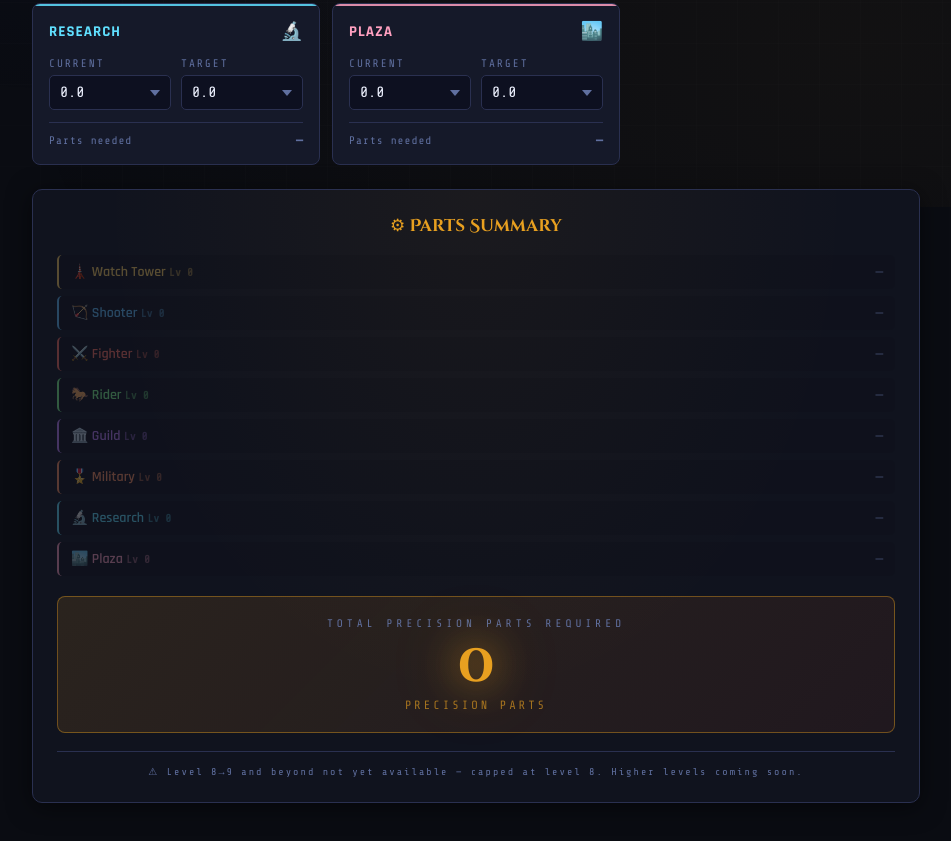
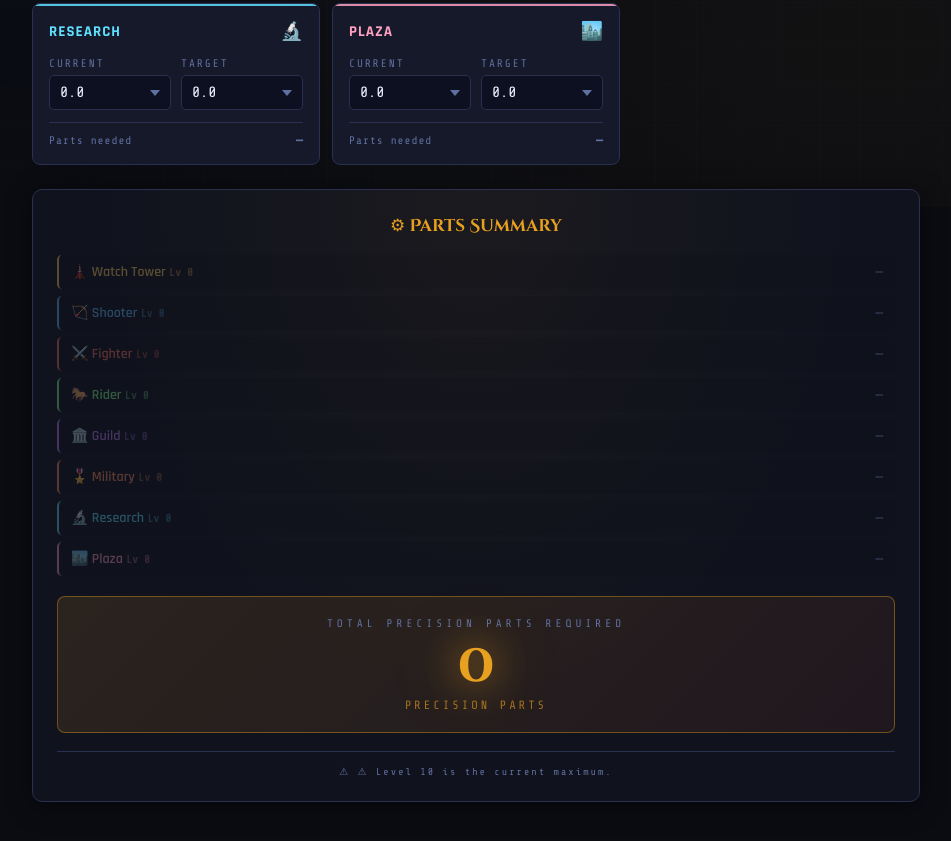
Before and after one commit to kitsunexbox-dev/darkwarpp, a plain HTML site: page index.html in a window 1280 px wide. Shown: the part 593-1434 px from the top of the page, without its empty margins (164-1115 px from the left). Drawn offline with nearby package versions, Linux system fonts and the light colour scheme.

Commit message:
added lvls 9 and 10

```diff
--- a/index.html
+++ b/index.html
@@ -403,7 +403,7 @@
       <div class="grand-total-unit">PRECISION PARTS</div>
     </div>
     <div id="overridesBlock"></div>
-    <div class="cap-note">⚠ Level 8→9 and beyond not yet available — capped at level 8. Higher levels coming soon.</div>
+    <div class="cap-note">⚠ ⚠ Level 10 is the current maximum.</div>
   </div>
 
 </div>
@@ -423,23 +423,23 @@ const BUILDINGS = [
 
 // COSTS[id][i] = full cost for level i → i+1  (index 0 = 0→1, index 7 = 7→8)
 const COSTS = {
-  watchTower: [ 900, 1100, 1300, 1550, 1850, 1500, 1600, 1750],
-  shooter:    [ 400,  450,  550,  650,  800,  600,  700,  800],
-  fighter:    [ 400,  450,  550,  650,  800,  600,  700,  800],
-  rider:      [ 400,  450,  550,  650,  800,  600,  700,  800],
-  guild:      [ 250,  250,  250,  350,  450,  350,  400,  500],
-  military:   [1250, 1500, 1800, 2200, 2600, 2000, 2200, 2400],
-  research:   [ 900, 1100, 1300, 1550, 1850, 2150, 2300, 2450],
-  plaza:      [ 150,  200,  200,  250,  300,  250,  300,  350],
+  watchTower: [ 900, 1100, 1300, 1550, 1850, 1500, 1600, 1750, 2000, 2250],
+  shooter:    [ 400,  450,  550,  650,  800,  600,  700,  800, 1110, 1500],
+  fighter:    [ 400,  450,  550,  650,  800,  600,  700,  800, 1110, 1500],
+  rider:      [ 400,  450,  550,  650,  800,  600,  700,  800, 1110, 1500],
+  guild:      [ 250,  250,  250,  350,  450,  350,  400,  500,  600,  750],
+  military:   [1250, 1500, 1800, 2200, 2600, 2000, 2200, 2400, 2900, 3500],
+  research:   [ 900, 1100, 1300, 1550, 1850, 2150, 2300, 2450, 2100, 2500],
+  plaza:      [ 150,  200,  200,  250,  300,  250,  300,  350,  500,  650],
 };
 
-const MAX_LEVEL = 8;
+const MAX_LEVEL = 10;
 
 // To upgrade WT from level N → N+1, guild AND this troop must already be at level N
 const WT_PREREQ_TROOP = {
   1: 'shooter', 2: 'shooter', 3: 'rider',
   4: 'fighter', 5: 'shooter', 6: 'rider',
-  7: 'fighter', 8: 'shooter',
+  7: 'fighter', 8: 'shooter', 9: 'rider', 10: 'fighter',
 };
 
 const COLOR_MAP = {
```
